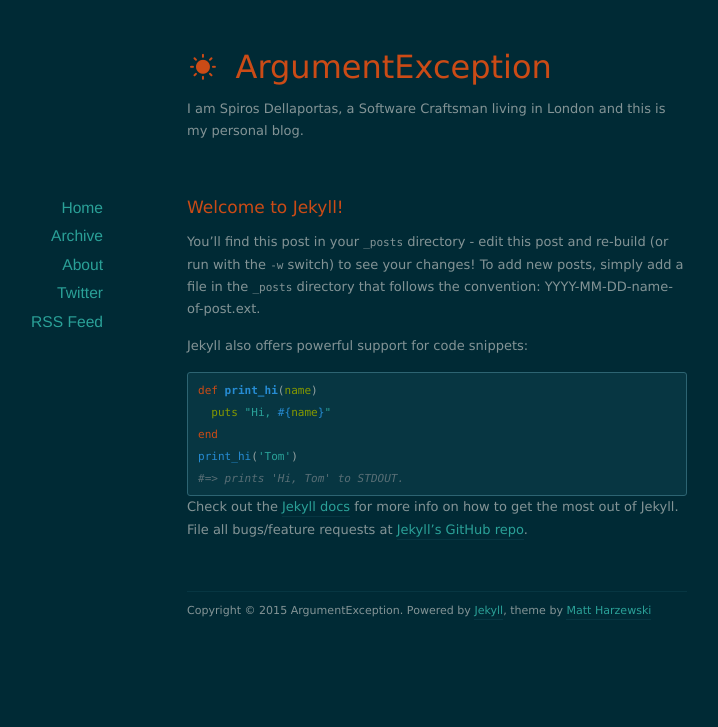
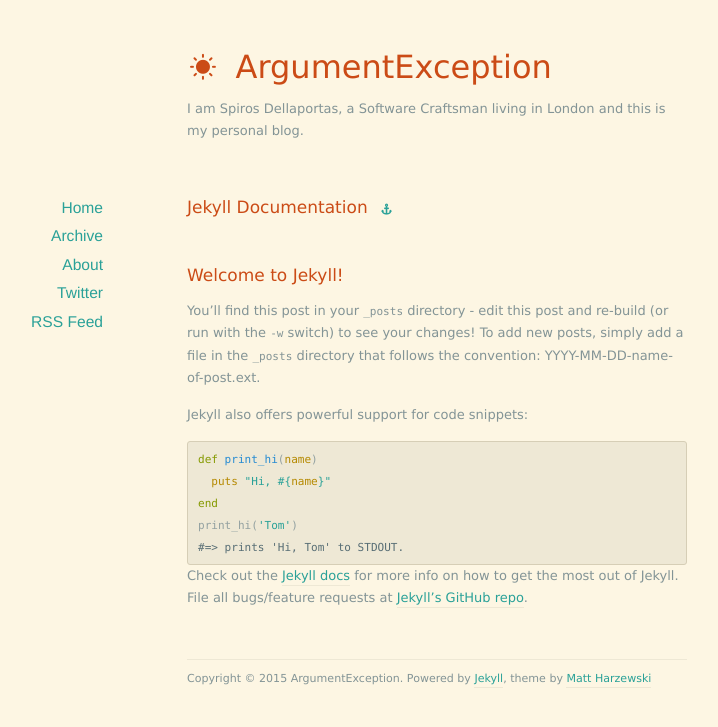
Before and after one commit to SDellaportas/sdellaportas.github.io, a Jekyll site: the page built from index.html, in a window 1280 px wide. Shown: the top 727 px of the page, without its empty margins (203-921 px from the left). Built offline with Jekyll 4.4.1, drawn with Linux system fonts in a browser that asks for light colours; nearby versions of some CDN libraries; the list of posts is cut into pages by our own code.

Commit message:
Modified   _layouts/default.html Add        _posts/2013-06-05-jekyll-documentation.markdown

```diff
--- a/_layouts/default.html
+++ b/_layouts/default.html
@@ -11,7 +11,7 @@
   <![endif]-->
 
   <link href="/assets/css/style.css" rel="stylesheet" />
-  <link href="/assets/css/colors-dark.css" rel="stylesheet" />
+  <link href="/assets/css/colors-light.css" rel="stylesheet" />
 
 </head>
 
--- /dev/null
+++ b/_posts/2013-06-05-jekyll-documentation.markdown
@@ -0,0 +1,6 @@
+---
+layout: post
+title:  "Jekyll Documentation"
+date:   2013-06-05 20:03:11
+external-url: http://jekyllrb.com/docs/home/
+---
```
